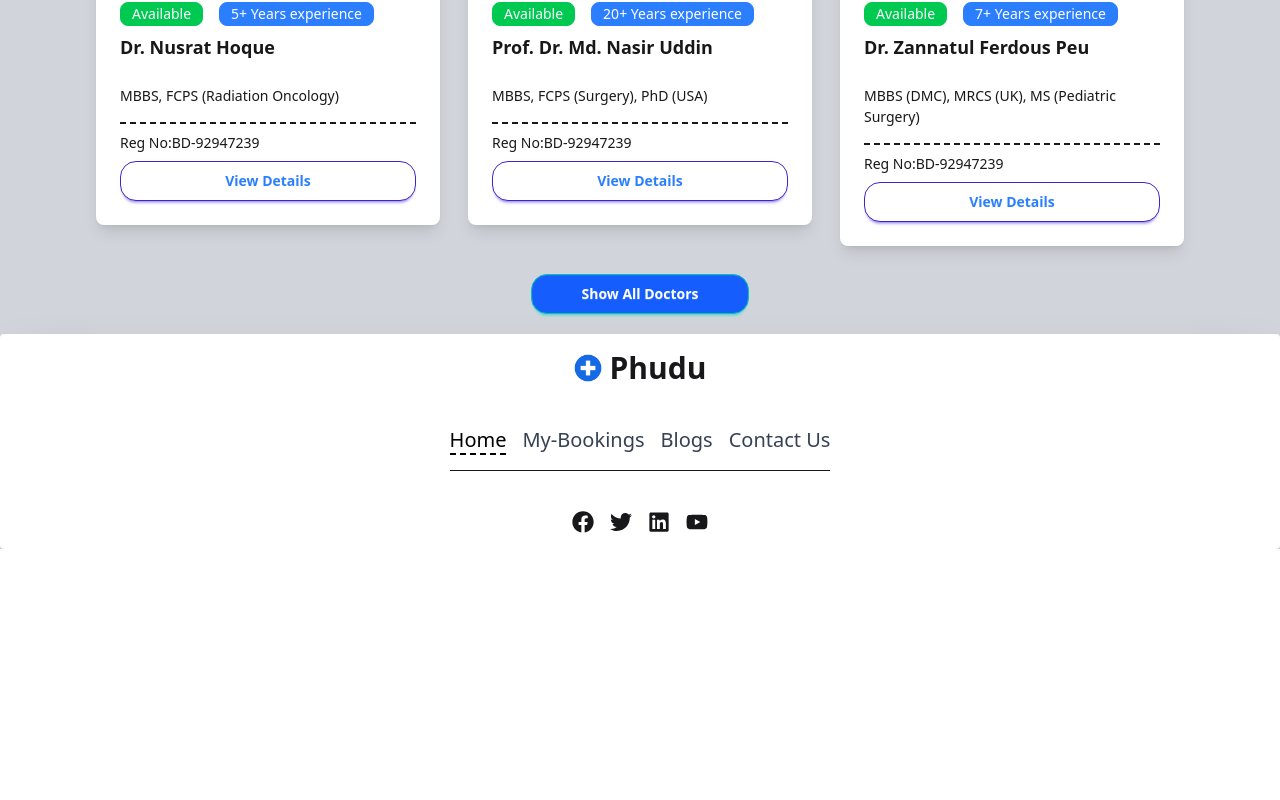
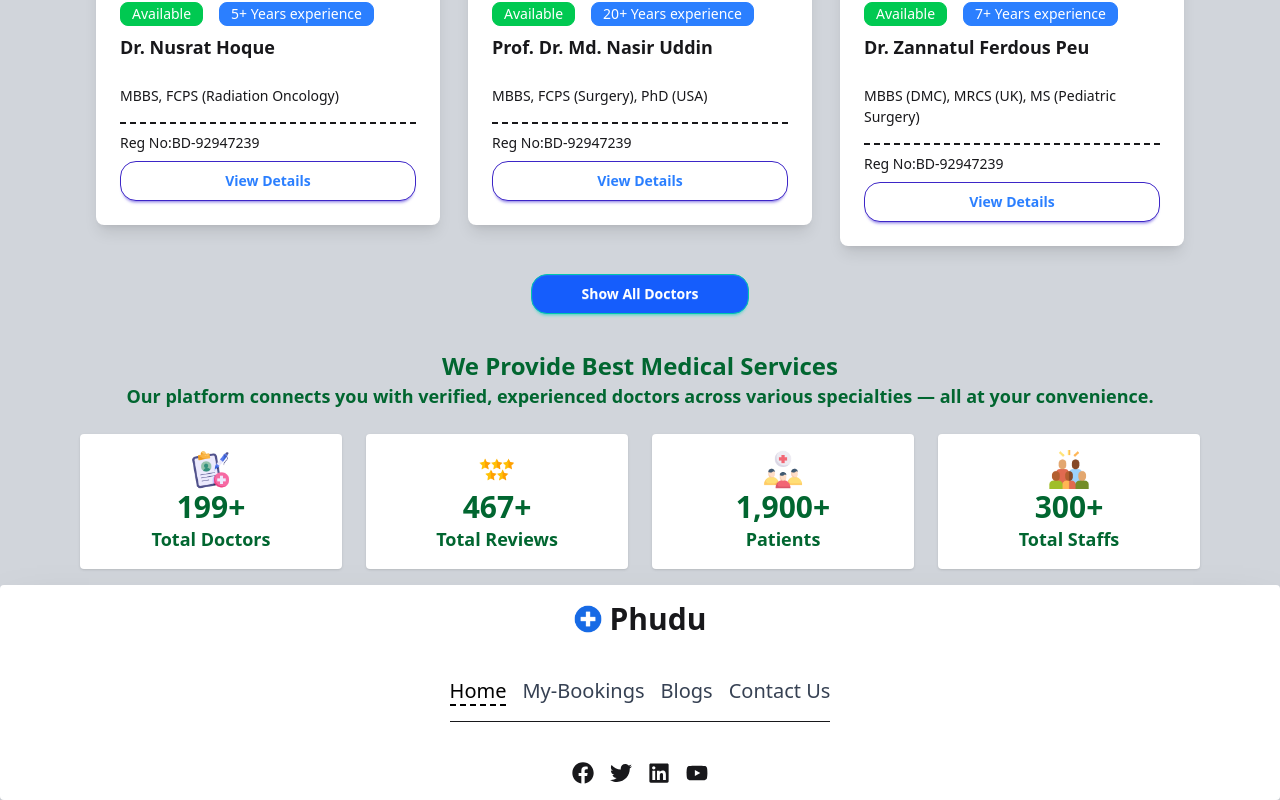
Before and after one commit to nextbit-arifrehman/Project-Medora, a React (Vite) app: page / in a window 1280 px wide. Shown: the part 1654-2454 px from the top of the page. Before the commit the page ends 2203 px from the top, so only its background shows below. Built offline with nearby package versions, Linux system fonts and the light colour scheme.

Commit message:
count up

```diff
--- a/package.json
+++ b/package.json
@@ -17,6 +17,7 @@
     "react-icons": "^5.5.0",
     "react-router": "^7.5.1",
     "react-toastify": "^11.0.5",
+    "recharts": "^2.15.3",
     "tailwindcss": "^4.1.4"
   },
   "devDependencies": {
--- /dev/null
+++ b/src/Component/Pages/AppointmentFeeChart.js
@@ -0,0 +1,53 @@
+// AppointmentFeeChart.js
+import React from "react";
+import { BarChart, Bar, Cell, XAxis, YAxis, CartesianGrid } from "recharts";
+
+const colors = [
+  "#0088FE",
+  "#00C49F",
+  "#FFBB28",
+  "#FF8042",
+  "#FF5A5F",
+  "#00ADB5",
+];
+
+const getPath = (x, y, width, height) => {
+  return `M${x},${y + height}
+    C${x + width / 3},${y + height} ${x + width / 2},${y + height / 3} ${
+    x + width / 2
+  },${y}
+    C${x + width / 2},${y + height / 3} ${x + (2 * width) / 3},${y + height} ${
+    x + width
+  },${y + height}
+    Z`;
+};
+
+const TriangleBar = (props) => {
+  const { fill, x, y, width, height } = props;
+  return <path d={getPath(x, y, width, height)} stroke="none" fill={fill} />;
+};
+
+const AppointmentFeeChart = ({ appointments }) => {
+  const chartData = appointments.map((item) => ({
+    name: item.doctorName,
+    fee: parseInt(item.fee),
+  }));
+
+  return (
+    <div className="bg-white p-6 rounded-xl shadow-lg mb-8 text-center">
+      <h2 className="text-xl font-bold mb-4">Appointment Fees Overview</h2>
+      <BarChart width={500} height={300} data={chartData}>
+        <CartesianGrid strokeDasharray="3 3" />
+        <XAxis dataKey="name" />
+        <YAxis />
+        <Bar dataKey="fee" shape={<TriangleBar />} label={{ position: "top" }}>
+          {chartData.map((_, index) => (
+            <Cell key={`cell-${index}`} fill={colors[index % colors.length]} />
+          ))}
+        </Bar>
+      </BarChart>
+    </div>
+  );
+};
+
+export default AppointmentFeeChart;
--- a/src/Component/Pages/Contact.jsx
+++ b/src/Component/Pages/Contact.jsx
@@ -1,11 +1,55 @@
-import React from 'react';
+import React from "react";
 
-const Contact = () => {
-    return (
-        <div>
-            <h2>ami contact</h2>
-        </div>
-    );
+const Classic404Page = () => {
+  return (
+    <div
+      style={{
+        display: "flex",
+        justifyContent: "center",
+        alignItems: "center",
+        height: "100vh",
+        backgroundColor: "#f8f9fa",
+        textAlign: "center",
+        fontFamily: "Arial, sans-serif",
+        flexDirection: "column",
+        padding: "20px",
+      }}
+    >
+      <h1
+        style={{
+          fontSize: "6rem",
+          fontWeight: "bold",
+          color: "#343a40",
+        }}
+      >
+        404
+      </h1>
+      <p
+        style={{
+          fontSize: "1.5rem",
+          color: "#6c757d",
+          marginTop: "20px",
+        }}
+      >
+        Oops! The page you're looking for doesn't exist.
+      </p>
+      <button
+        onClick={() => window.location.replace("/")}
+        style={{
+          marginTop: "30px",
+          padding: "12px 20px",
+          fontSize: "1rem",
+          backgroundColor: "#007bff",
+          color: "#fff",
+          border: "none",
+          borderRadius: "5px",
+          cursor: "pointer",
+        }}
+      >
+        Go Back Home
+      </button>
+    </div>
+  );
 };
 
-export default Contact;
+export default Classic404Page;
--- a/src/Component/Pages/MyBookings.jsx
+++ b/src/Component/Pages/MyBookings.jsx
@@ -44,6 +44,11 @@ const MyBookings = () => {
           </div>
         </div>
       ) : (
+        <div>
+          {/* custom chart dynamic should be here */}
+         <div className="">
+
+          </div>
         <div className="space-y-8">
           <div className="flex flex-col text-center">
             <h1 className="text-2xl font-bold mb-2 ">My Appointments</h1>
@@ -68,6 +73,7 @@ const MyBookings = () => {
             </div>
           ))}
         </div>
+        </div>
       )}
     </div>
   );
--- a/src/Component/Root/Root.jsx
+++ b/src/Component/Root/Root.jsx
@@ -1,11 +1,21 @@
 import React from "react";
 import Navbar from "../Component/Header/Navbar";
-import { Outlet } from "react-router";
 import Footer from "../Component/Footer/Footer";
+import { Outlet, useLocation } from "react-router";
 import { ToastContainer } from "react-toastify";
+import CountUp from "react-countup";
+
+import doctorImg from "../../assets/success-doctor.png";
+import reviewImg from "../../assets/success-review.png";
+import patientsImg from "../../assets/success-patients.png";
+import staffsImg from "../../assets/success-staffs.png";
 
 
 const Root = () => {
+  const location = useLocation();
+   const isHomePage = location.pathname === "/";
+  const hideFooterOnContact = location.pathname === "/contact";
+
   return (
     <>
       <Navbar />
@@ -14,7 +24,76 @@ const Root = () => {
           <Outlet />
         </div>
       </div>
-      <Footer />
+
+      {/* Show only on home page */}
+      {isHomePage && (
+        <div className=" text-center py-4 text-lg font-semibold text-green-800">
+          <h1 className="text-2xl font-bold">
+            We Provide Best Medical Services
+          </h1>
+          <p>
+            Our platform connects you with verified, experienced doctors across
+            various specialties — all at your convenience.
+          </p>
+          <div className="grid grid-cols-2 mx-3 sm:grid-cols-2 md:grid-cols-4 gap-6 md:mx-10 lg:mx-20 mt-6">
+            <div className="bg-white p-4 shadow rounded">
+              <img className="w-10 mx-auto" src={doctorImg} alt="Doctor" />
+              <h1 className="font-bold text-3xl text-green-800">
+                <CountUp
+                  end={199}
+                  duration={2}
+                  enableScrollSpy
+                  scrollSpyDelay={300}
+                />
+                +
+              </h1>
+              <p>Total Doctors</p>
+            </div>
+            <div className="bg-white p-4 shadow rounded">
+              <img className="w-10 mx-auto" src={reviewImg} alt="Review" />
+              <h1 className="font-bold text-3xl text-green-800">
+                <CountUp
+                  end={467}
+                  duration={2}
+                  enableScrollSpy
+                  scrollSpyDelay={300}
+                />
+                +
+              </h1>
+              <p>Total Reviews</p>
+            </div>
+            <div className="bg-white p-4 shadow rounded">
+              <img className="w-10 mx-auto" src={patientsImg} alt="Patients" />
+              <h1 className="font-bold text-3xl text-green-800">
+                <CountUp
+                  end={1900}
+                  duration={2.5}
+                  enableScrollSpy
+                  scrollSpyDelay={300}
+                />
+                +
+              </h1>
+              <p>Patients</p>
+            </div>
+            <div className="bg-white p-4 shadow rounded">
+              <img className="w-10 mx-auto" src={staffsImg} alt="Staffs" />
+              <h1 className="font-bold text-3xl text-green-800">
+                <CountUp
+                  end={300}
+                  duration={2}
+                  enableScrollSpy
+                  scrollSpyDelay={300}
+                />
+                +
+              </h1>
+              <p>Total Staffs</p>
+            </div>
+          </div>
+        </div>
+      )}
+
+      {/* Show Footer only if not on the contact page */}
+      {!hideFooterOnContact && <Footer />}
 
       <ToastContainer
         position="top-center"
```
Also changed, not shown: src/Component/Component/MIDoutLet/BelowHero.jsx (+5 -2 lines), 1 other file (tests, documents, lock files or other folders).
